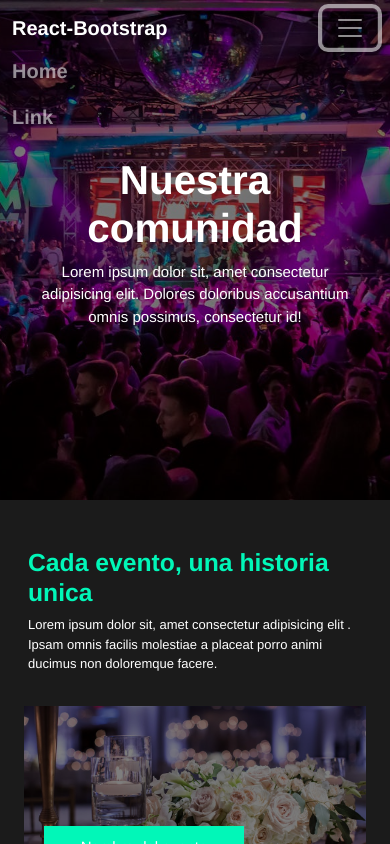
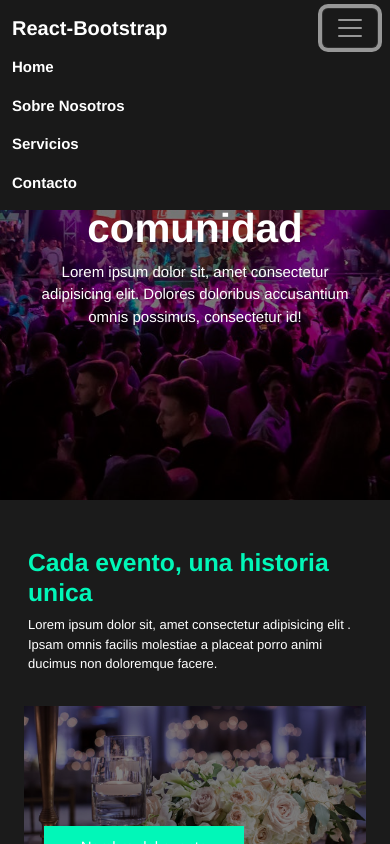
Before and after one commit to javieruncos/magic-films, a React (Vite) app: page / in a window 390 px wide. Both pictures are taken after a click on the button 350 px from the left and 28 px from the top of the page. Shown: the top 844 px of the page. Built offline with nearby package versions, Linux system fonts and the light colour scheme.

Commit message:
agregamos estilos al menu y correcioes de estilos

```diff
--- a/src/App.css
+++ b/src/App.css
@@ -1,5 +1,6 @@
 .App{
     background-color: #1b1b1b;
+    /* background-color: black; */
     display: flex;
     flex-direction: column;
     color: white;
--- a/src/assets/style/Caracteristicas.css
+++ b/src/assets/style/Caracteristicas.css
@@ -47,8 +47,9 @@
 @media screen and (max-width: 599px) {
     .caracteristicas-row {
         display: grid;
-        grid-template-columns: repeat(auto-fit, minmax(200px, 1fr));
+        grid-template-columns: repeat(auto-fit, minmax(250px, 1fr));
         height: 100%;
-        gap: 0px;
+        gap: 20px;
+        padding: 0px 10px;
     }
 }
--- a/src/assets/style/Menu.css
+++ b/src/assets/style/Menu.css
@@ -4,7 +4,7 @@
     position: fixed;
     top: 0;
     z-index: 10;
-    font-size: 20px;
+    font-size: 25px;
     font-weight: bold;
     animation: header-scroll linear both;
     animation-timeline: scroll(root block);
@@ -12,8 +12,42 @@
     transition: 5s ease;
 }
 
+.link-menu{
+    color: white;
+    font-size: 20px;
+}
+
+.link-menu:hover{
+    color: #01f7b8;
+    transition: 0.5s ease;
+
+}
+
 @keyframes header-scroll {
     to{
         background-color: #191919;
     }
 }
+
+@media screen and (max-width: 599px) {
+    .menu-nav{
+        background-color:#191919;
+        width: 100%;
+        position: fixed;
+        top: 0;
+        z-index: 10;
+        font-size: 20px;
+        font-weight: bold;
+        animation: header-scroll linear both;
+        animation-timeline: scroll(root block);
+        animation-range: 0 200px;
+        transition: 5s ease;
+    }
+
+    .link-menu{
+        color: white;
+        font-size: 15px;
+    }
+
+
+}
--- a/src/assets/style/PortadaDescripcion.css
+++ b/src/assets/style/PortadaDescripcion.css
@@ -24,7 +24,6 @@
 
 .info-capa-portada{
     width: 700px;
-    padding: 20px;
     font-size: 25px;
 }
 
@@ -39,7 +38,7 @@
         width: 100%;
         padding: 20px;
         font-size: 15px;
-        text-align: center;
+
     }
 
 }
--- a/src/common/Menu.jsx
+++ b/src/common/Menu.jsx
@@ -10,8 +10,10 @@ const Menu = () => {
                     <Navbar.Toggle aria-controls="basic-navbar-nav" />
                     <Navbar.Collapse id="basic-navbar-nav">
                         <Nav className="ms-auto">
-                            <Nav.Link href="#home">Home</Nav.Link>
-                            <Nav.Link href="#link">Link</Nav.Link>
+                            <Nav.Link href="#home" className="link-menu">Home</Nav.Link>
+                            <Nav.Link href="#link" className="link-menu">Sobre Nosotros</Nav.Link>
+                            <Nav.Link href="#home" className="link-menu">Servicios</Nav.Link>
+                            <Nav.Link href="#link" className="link-menu">Contacto</Nav.Link>
                         </Nav>
                     </Navbar.Collapse>
                 </Container>
```
